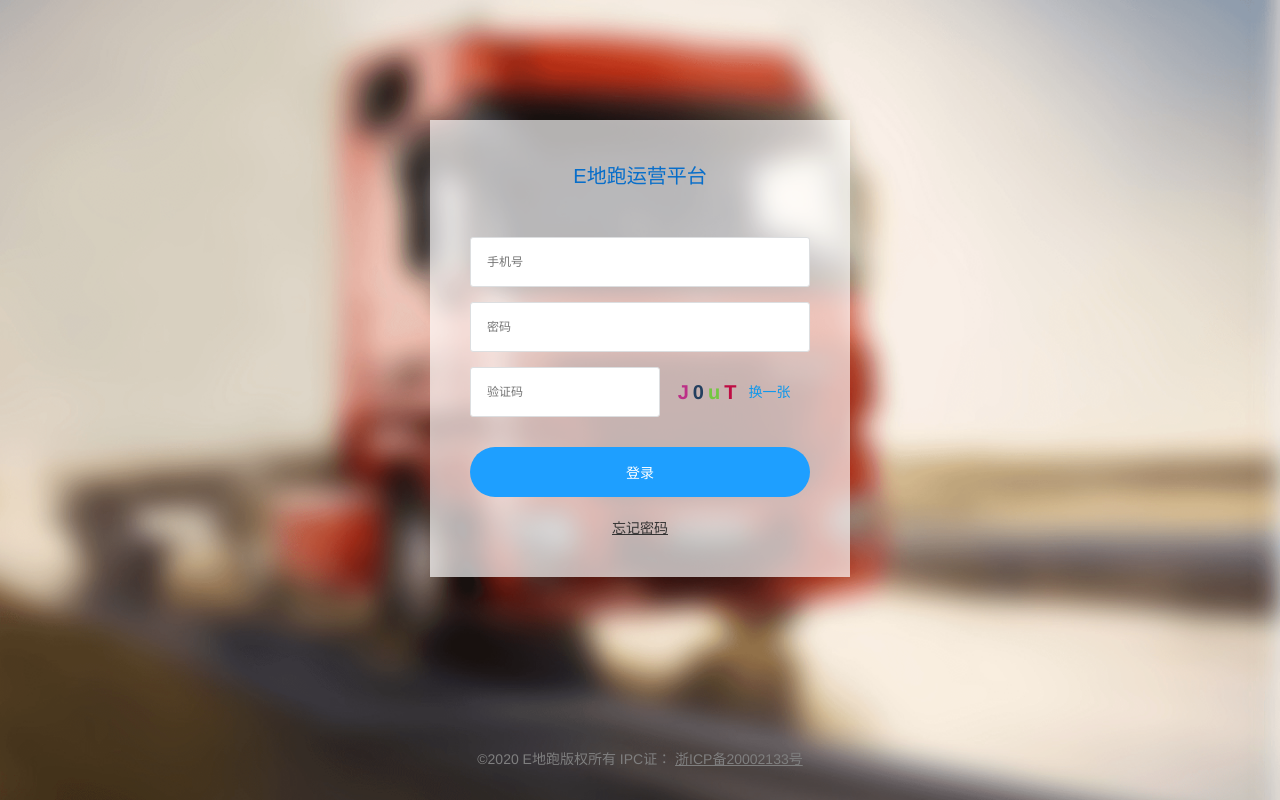
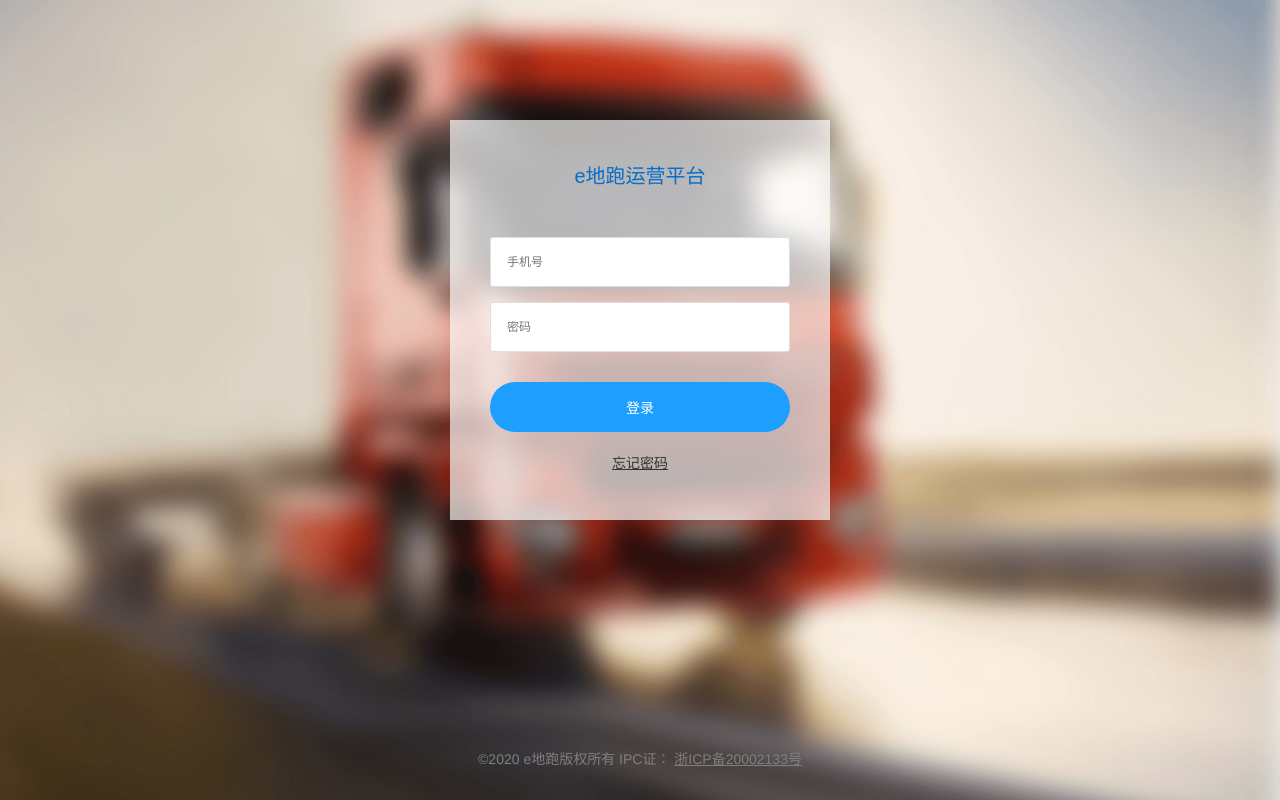
Before and after one commit to amateur-code/admin-edipao, a website: page src/Login/login.html in a window 1280 px wide. Drawn offline with Linux system fonts and the light colour scheme.

Commit message:
登录修改

```diff
--- a/src/Login/login.css
+++ b/src/Login/login.css
@@ -6,8 +6,8 @@
 
 .login {
   margin: 120px auto 0 auto;
-  min-height: 420px;
-  max-width: 420px;
+  min-height: 400px;
+  max-width: 380px;
   padding: 40px;
   background-color: rgba(255, 255, 255, 0.678431);
   border-radius: 0px;
--- a/src/Login/login.html
+++ b/src/Login/login.html
@@ -2,7 +2,7 @@
 <html  class="x-admin-sm">
 <head>
     <meta charset="UTF-8">
-    <title>E地跑运营平台</title>
+    <title>e地跑运营平台</title>
     <meta name="renderer" content="webkit|ie-comp|ie-stand">
     <meta http-equiv="X-UA-Compatible" content="IE=edge,chrome=1">
     <meta name="viewport" content="width=device-width,user-scalable=yes, minimum-scale=0.4, initial-scale=0.8,target-densitydpi=low-dpi" />
@@ -12,10 +12,8 @@
     <link rel="stylesheet" href="../css/font.css">
     <link rel="stylesheet" href="../css/xadmin.css?VERSION">
     <link rel="stylesheet" href="./login.css?VERSION">
-    <link rel="stylesheet" href="../lib/idcode/jquery.idcode.css">
     <script type="text/javascript" src="../js/jquery.min.js"></script>
     <script type="text/javascript" src="../lib/layui/layui.js"></script>
-    <script type="text/javascript" src="../lib/idcode/jquery.idcode.js"></script>
     <script type="text/javascript" src="../js/common.js?VERSION"></script>
     <script type="text/javascript" src="login.js?VERSION"></script>
     <!--[if lt IE 9]>
@@ -25,17 +23,14 @@
 </head>
 <body class="login-bg">
 <div class="login layui-anim layui-anim-up">
-    <div class="message">E地跑运营平台</div>
+    <div class="message">e地跑运营平台</div>
     <hr class="hr48">
     <form class="layui-form" >
-        <input name="phone" type="text" placeholder="手机号"  lay-verify="phoneVerify" autocomplete="off" class="layui-input-inline">
+        <input name="phone" type="text" placeholder="手机号"  lay-verify="phoneVerify" autocomplete="off" class="layui-input-inline"/>
         <hr class="hr15">
-        <input name="pass" lay-verify="passVerify" placeholder="密码"  type="password" class="layui-input-inline">
-        <hr class="hr15">
-        <input name="code"  type="text" id="Txtidcode" placeholder="验证码" style="width:56%;margin-right: 10px;"  lay-verify="idcodeVerify" autocomplete="off" class="layui-input-inline" >
-        <span id="idcode"></span>
+        <input name="pass" lay-verify="passVerify" placeholder="密码"  type="password" class="layui-input-inline"/>
         <hr class="hr30">
-        <input class="layui-btn layui-btn-radius layui-btn-normal layui-btn-lg" style="width:100%; height: 50px;"  value="登录" lay-submit lay-filter="login" >
+        <input class="layui-btn layui-btn-radius layui-btn-normal layui-btn-lg" style="width:100%; height: 50px;"  value="登录" lay-submit lay-filter="login" />
         <hr class="hr20" >
         <div class="forget-pwd">
             <a href="../ResetPwd/reset-pwd.html"><span>忘记密码</span></a>
@@ -44,7 +39,7 @@
 </div>
 <div class="copyright">
     <p>
-        <span>©2020 E地跑版权所有 IPC证：</span>
+        <span>©2020 e地跑版权所有 IPC证：</span>
         <span class="copyright-num">浙ICP备20002133号</span>
     </p>
 </div>
--- a/src/Login/login.js
+++ b/src/Login/login.js
@@ -3,7 +3,6 @@ $(function  () {
         var form = layui.form,
         $ = layui.$,
         edipao = layui.edipao;
-        $.idcode.setCode();
         //自定义验证规则
         form.verify({
             phoneVerify: function(value) {
@@ -22,20 +21,9 @@ $(function  () {
                     return '请输入密码';
                 }
             }
-            ,idcodeVerify: function(value) {
-                if(value!=''){
-                    var IsBy = $.idcode.validateCode();
-                    if(!IsBy){
-                        return '验证码不正确';
-                    }
-                }else{
-                    return '请输入验证码';
-                }
-            }
         });
         //监听提交
         form.on('submit(login)', function(data){
-            // console.log(data)
             //登陆
             edipao.request({
                 url: '/admin/staff/login',
```
